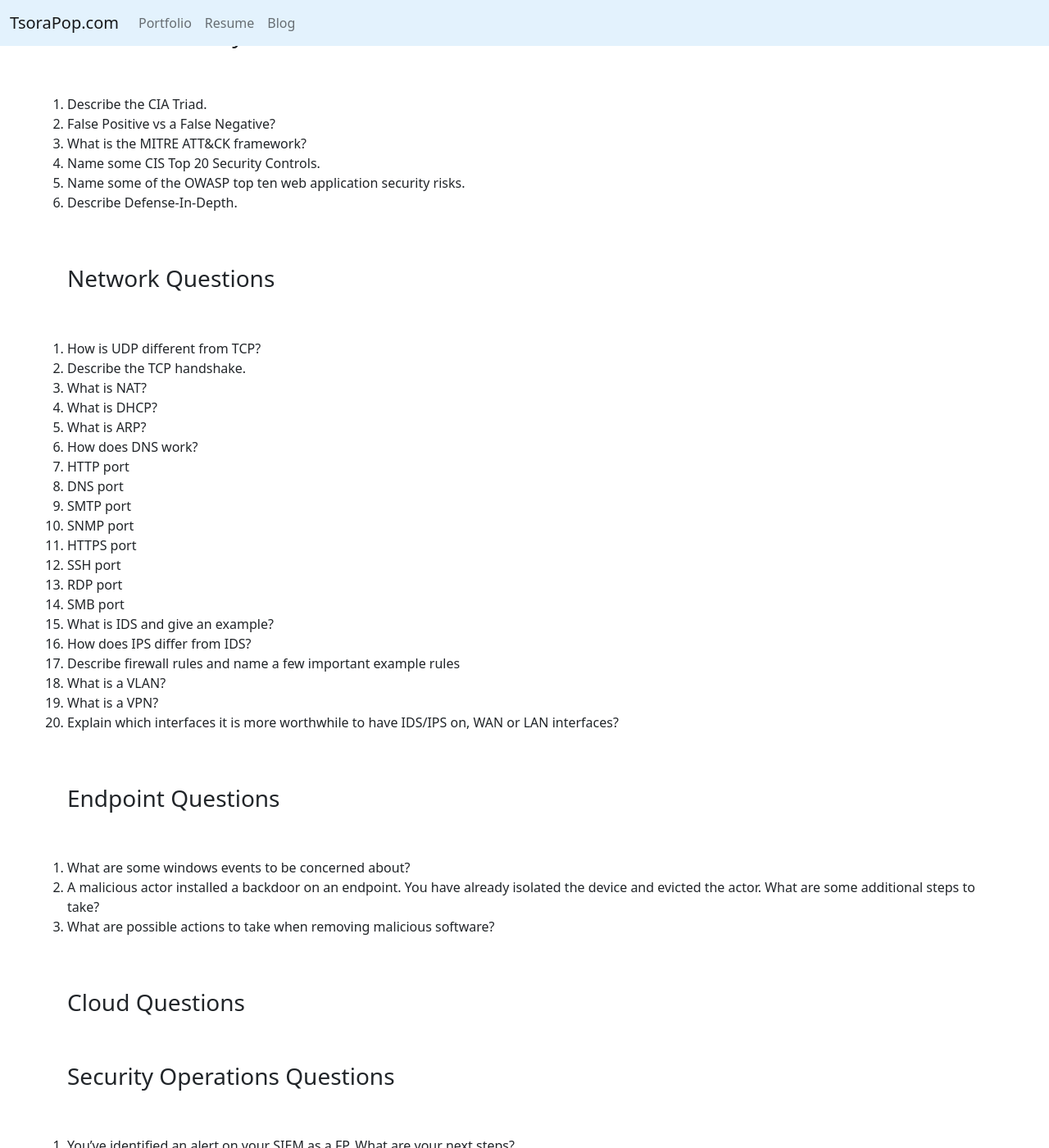
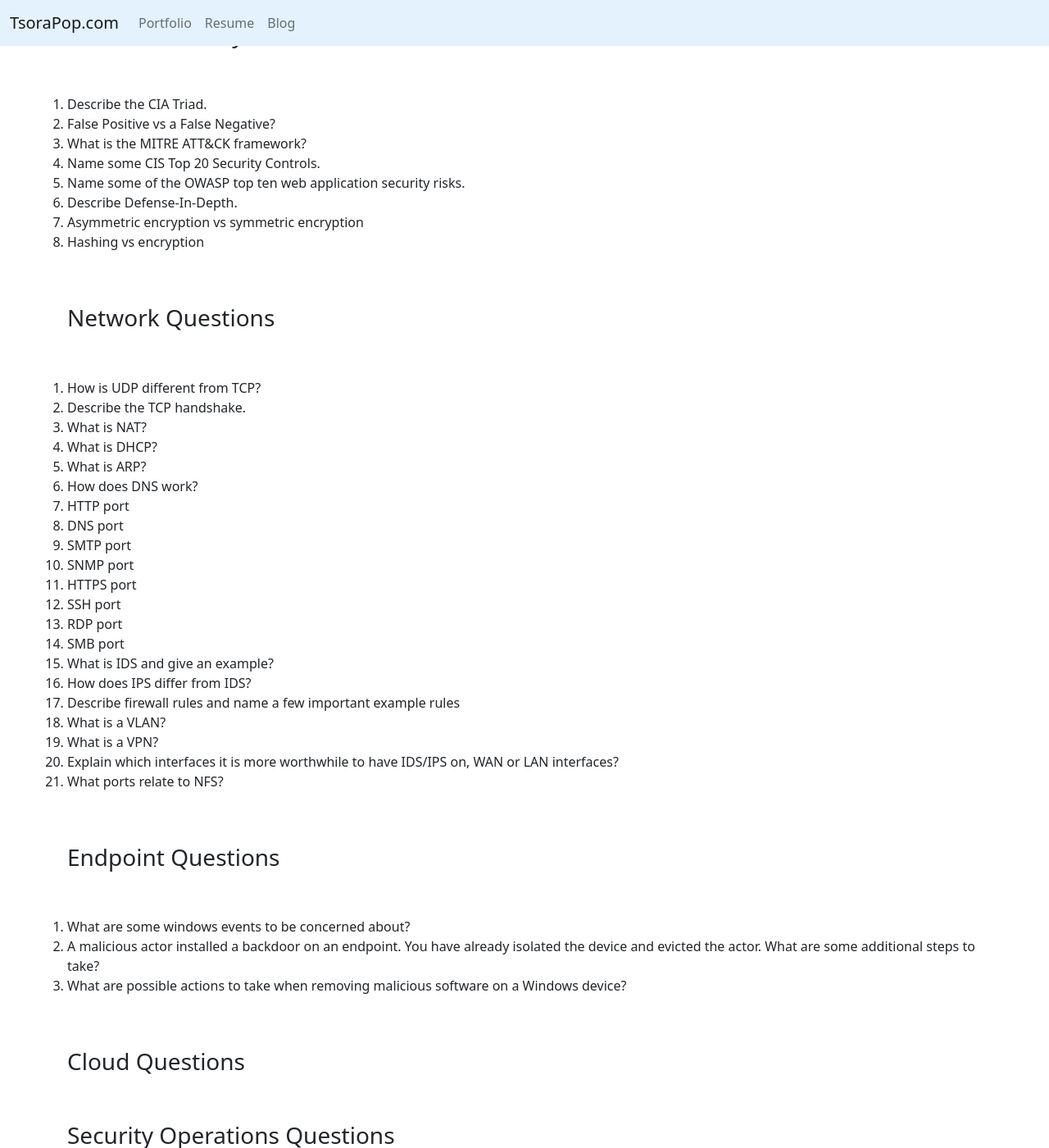
Before and after one commit to Tsora-Pop/Tsora-Pop.github.io, a Jekyll site: the page built from _posts/2021-05-25-Cybersecurity-Study-Questions.markdown, in a window 1280 px wide and 1400 px high, scrolled down 325 px. Shown: the whole window at 82% size. Built offline with Jekyll 4.4.1, drawn with Linux system fonts in a browser that asks for light colours; some of the changed text lies outside the part shown.

Commit message:
Update 2021-05-25-Cybersecurity-Study-Questions.markdown

```diff
--- a/_posts/2021-05-25-Cybersecurity-Study-Questions.markdown
+++ b/_posts/2021-05-25-Cybersecurity-Study-Questions.markdown
@@ -18,6 +18,8 @@ may find it useful. <!--more-->If anyone decides to use this, it is normal for p
 4. Name some CIS Top 20 Security Controls.
 5. Name some of the OWASP top ten web application security risks.
 6. Describe Defense-In-Depth.
+7. Asymmetric encryption vs symmetric encryption
+8. Hashing vs encryption
 
 ### Network Questions
 1. How is UDP different from TCP?
@@ -40,11 +42,12 @@ may find it useful. <!--more-->If anyone decides to use this, it is normal for p
 18. What is a VLAN?
 19. What is a VPN?
 20. Explain which interfaces it is more worthwhile to have IDS/IPS on, WAN or LAN interfaces?
+21. What ports relate to NFS?
 
 ### Endpoint Questions
 1. What are some windows events to be concerned about?
 2. A malicious actor installed a backdoor on an endpoint. You have already isolated the device and evicted the actor. What are some additional steps to take?
-3. What are possible actions to take when removing malicious software?
+3. What are possible actions to take when removing malicious software on a Windows device?
 
 ### Cloud Questions
 
@@ -78,6 +81,7 @@ may find it useful. <!--more-->If anyone decides to use this, it is normal for p
 
 ### Programming Questions
 1. tabs or spaces?
+2. When would you use a For loop vs a while loop and vice versa?
 
 ### Vulnerability Management Questions
 
```
